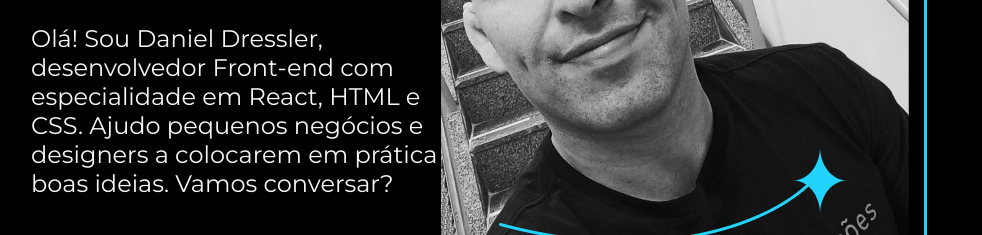
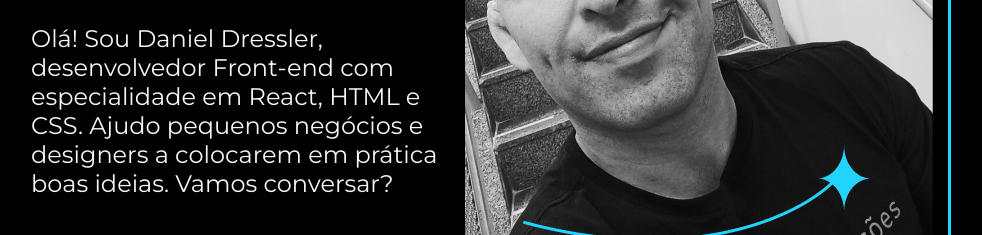
Before and after one commit to nieldressler/meu-site, a plain HTML site: page index.html in a window 1280 px wide. Shown: the part 360-595 px from the top of the page, without its empty margins (161-1143 px from the left). Drawn offline with nearby package versions, Linux system fonts and the light colour scheme.

Commit message:
Margem imagem

```diff
--- a/index.html
+++ b/index.html
@@ -15,7 +15,7 @@
         </nav>
     </header>
 
-    <main class="apresentacao">
+<main class="apresentacao">
     <section class="apresentacao__conteudo">
         <h1 class="apresentacao__conteudo__titulo">Eleve seu negócio digital a outro nível <strong class="destaque-titulo">com um Front-end de qualidade!</strong> </h1>
         <p class="apresentacao__conteudo__paragrafo">Olá! Sou Daniel Dressler, desenvolvedor Front-end com especialidade em React, HTML e CSS. Ajudo pequenos negócios e designers a colocarem em prática boas ideias. Vamos conversar?</p>
@@ -26,9 +26,12 @@
              <a target="_blank" class="apresentacao__links__botoes" href="https://github.com/nieldressler"> <img src="imagens/Logo Github.png" alt="Link GitHub">GitHub</a>
              <a target="_blank" class="apresentacao__links__botoes" href="https://br.linkedin.com/in/daniel-dressler-904490139"><img src="imagens/Logo linkedin.png" alt="Link linkedin">Linkedin</a>
         </div>
+
     </section>
 
-        <img src="imagens/fotodaniel 1.png" alt="Foto do desenvolvedor Daniel Dressler">
+    <div>
+        <img class="apresentacao__foto" src="imagens/fotodaniel 1.png" alt="Foto do desenvolvedor Daniel Dressler">
+    </div>
 
     </main>
 
--- a/style.css
+++ b/style.css
@@ -38,7 +38,7 @@ body{
     display: flex;
     align-items: center;
     justify-content: space-between;
-    }
+}
 
 .apresentacao__conteudo{
     width: 615px;
@@ -95,6 +95,10 @@ body{
     background-color: #272727;
 }
 
+.apresentacao__foto{
+    padding: 5% 5% 5% 5%;
+}
+
 .rodape{
 
     color: #000000;
```
Also changed, not shown: sobremim.html (+3 -1 lines).
